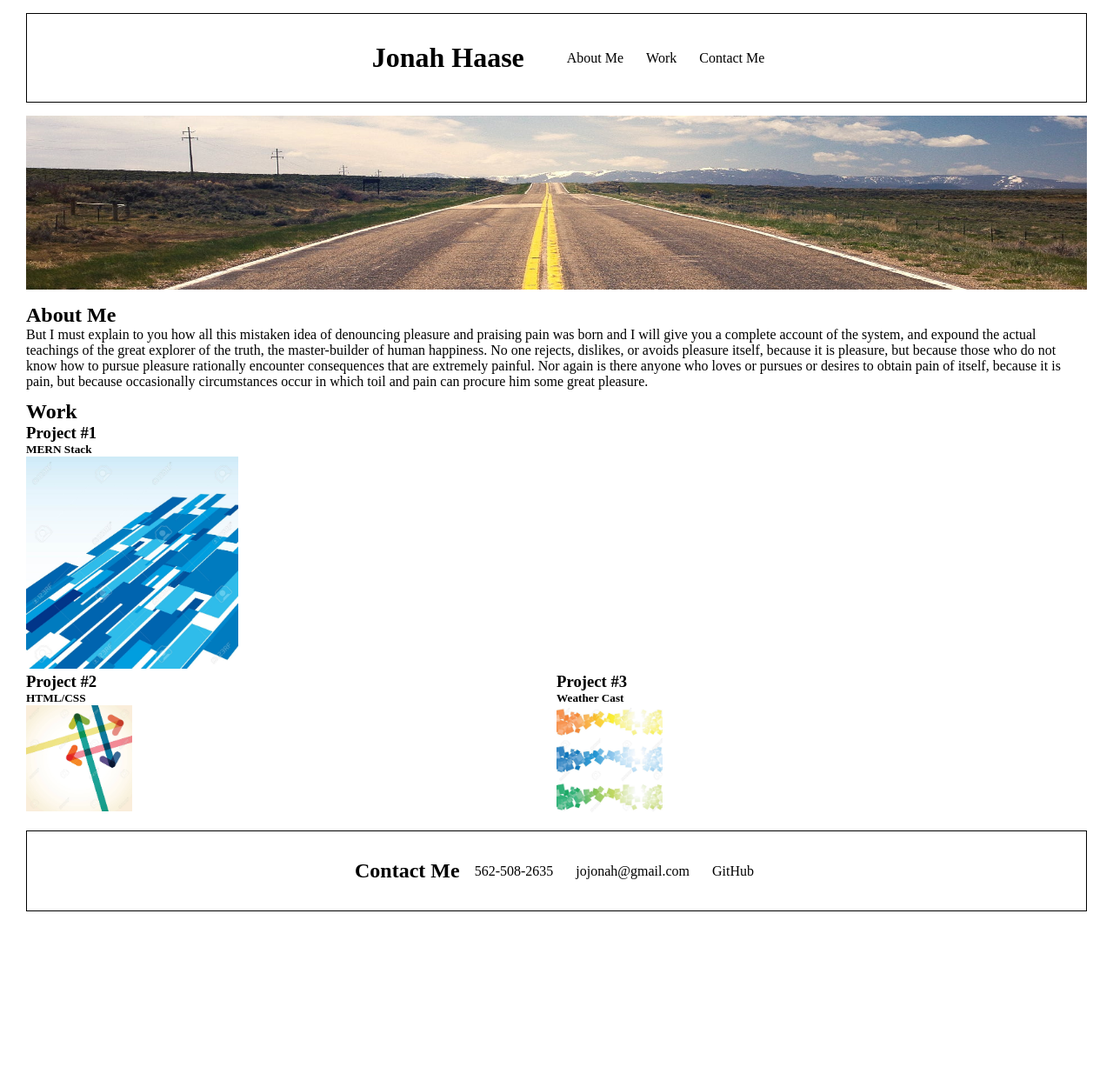
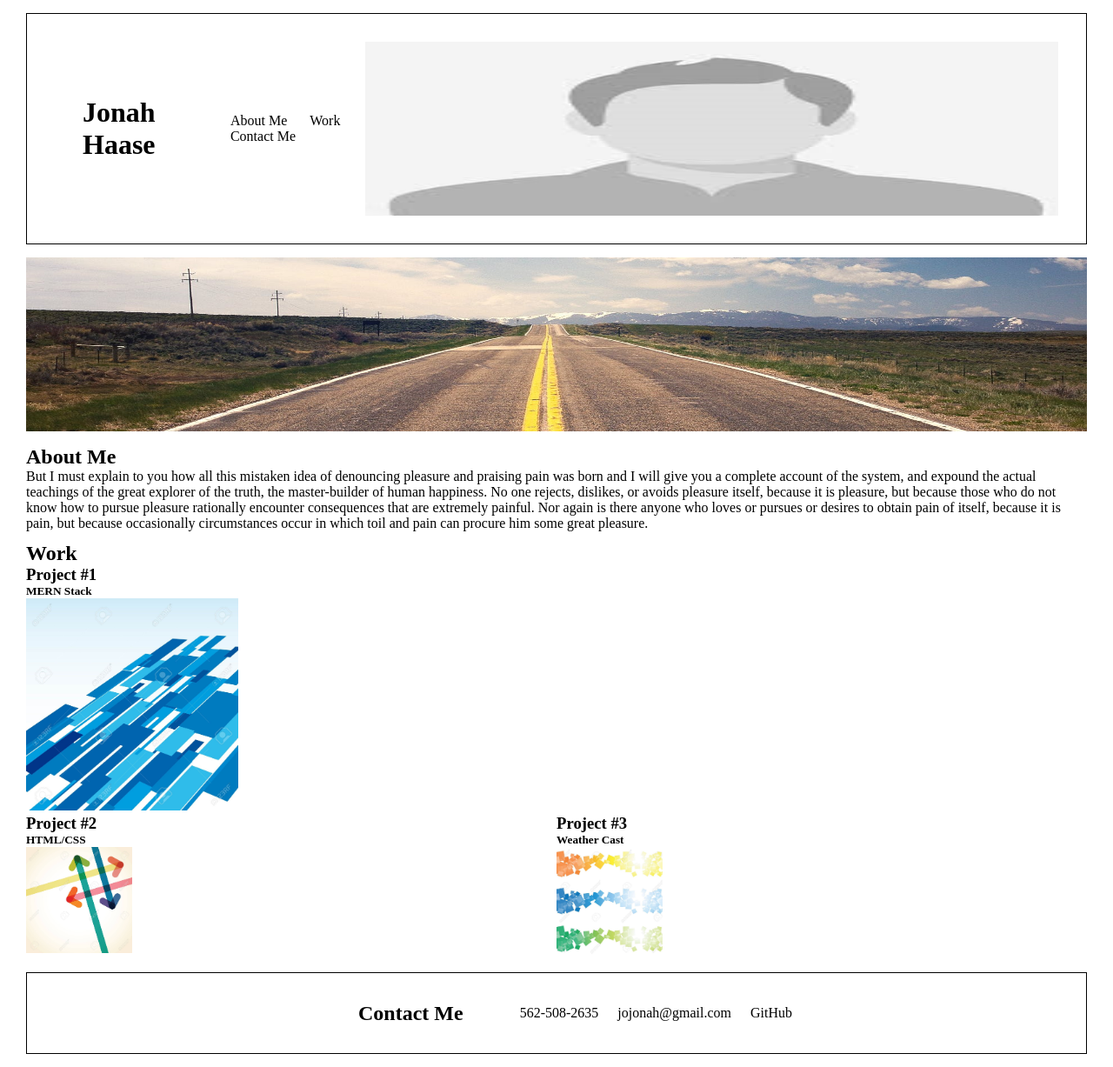
Before and after one commit to jojonah1812/HW-2, a plain HTML site: page index.html in a window 1280 px wide. Shown: the whole page at 87% size. Before the commit the page ends 1063 px from the top, so only its background shows below. Drawn offline with Linux system fonts and the light colour scheme.

Commit message:
Spent an hour trying to get the header inline after adding avatar in the header

```diff
--- a/Assets/css/style.css
+++ b/Assets/css/style.css
@@ -9,32 +9,29 @@ header {
     border-style: solid;
     border-width: 1px;
     display: flex;
+    /* flex-wrap: wrap; */
     padding:2em;
-    justify-content:center;
+    justify-content:space-between;
     align-items: center;
     margin: 15px 30px 15px;
 }
-
 h1 {
     padding: 0 1em 0 1em;
     display: inline-block;
 }
-
  nav {
+    display:flex;
     flex-direction: row;
-    display:flex;
     justify-content:space-between;
+    align-items: center;
 }
 
 header ul{
   list-style-type: none;
-  /* float: right; */
-   }
-
+}
 
 header ul li {
     display:inline;
-    /* display:right; */
     padding:5px;
     margin: 0 0 0 12px;
 }
@@ -86,12 +83,7 @@ main {
     display:grid;
     grid-template-columns: 1fr 1fr;
 }
-
-
-
-
-
-
+/* <!-- FOOTER styling section --> */
 
 footer {
     border-style: solid;
@@ -103,12 +95,12 @@ footer {
     margin: 15px 30px 15px;
 }
 
-/* h1 {
-    padding: 0 1em 0 1em;
+footer h2 {
+    padding: 0 2em;
     display: inline-block;
-} */
+}
 
- nav {
+ footer ul {
     flex-direction: row;
     display:flex;
     justify-content:space-between;
@@ -118,21 +110,15 @@ footer ul {
   list-style-type: none;
   /* float: right; */
    }
-
-
 footer ul li {
     display:inline;
-    /* display:right; */
     padding:5px;
     margin: 0 0 0 12px;
 }
-
-
-
-footer nav ul li a {
+footer ul li a {
     text-decoration:none;
     color:black;
 }
-footer nav ul li a:hover{
+footer ul li a:hover{
     color:rgb(159, 161, 228);
 }
--- a/index.html
+++ b/index.html
@@ -23,9 +23,14 @@
                     <a href="#contactMe">Contact Me</a>
                 </li>
             </ul>
+        </nav>
+        <img src=Assets/images/avatarB.jpg class='banner-image' alt='photo of the Jonah'/>
+    </header>
 
-        </nav>
-    </header>
+
+
+
+
 
     <main>
         <section class='ribbon'>
@@ -68,7 +73,6 @@
 
     <footer>
         <h2>Contact Me</h2>
-        <nav>
         <ul>
             <li>
                 <a href='tel:562-508-2635'>562-508-2635</a>
@@ -81,48 +85,7 @@
             </li>
         </ul>
 
-        </nav>
     </footer>
-
-
-
-
-
-
-
-
-
-
-
-
-
-
-
-
-
-
-
-
-
-
-
-
-
-
-
-
-
-
-
-    <!-- SAVE THIS - ORIGINAL FOOTER - FOOTER - CONTACT ME section
-    <footer  class='contactMe' id='contactMe'></footer>
-        <h2>Contact Me</h2>
-        <ul class='list'>
-            <li> <a href='tel:562-508-2635'>562-508-2635</a></li>
-            <li><a href='mailto:jojonah@gmail.com'>jojonah@gmail.com</a></li>
-            <li><a href='https://github.com/jojonah1812'>GitHub</a></li>
-        </ul>
-    </footer> -->
 
 </body>
 </html>
```
Also changed, not shown: Assets/images/avatarB.jpg (renamed from Assets/images/outlinePerson.jpg). Lines whose indentation alone changed are shown as unchanged.
